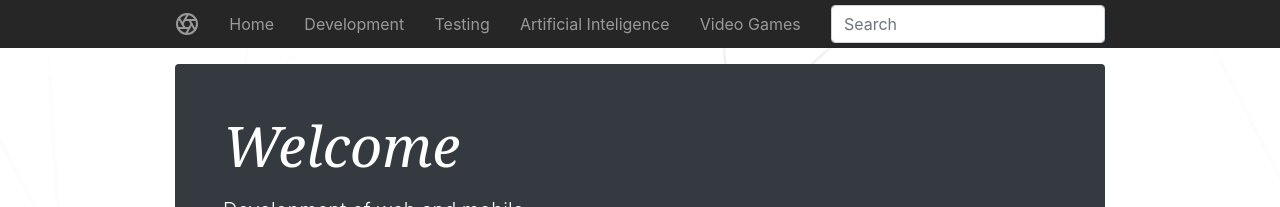
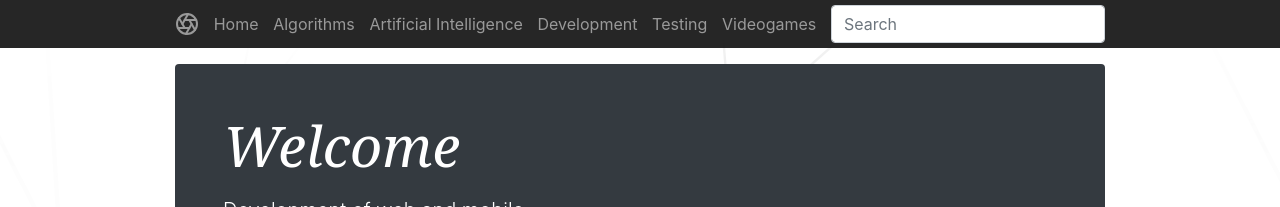
Before and after one commit to cppmx/cppmx.github.io, a Jekyll site: the page built from index.html, in a window 1280 px wide. Shown: the top 207 px of the page. Built offline with Jekyll 4.4.1, drawn with Linux system fonts in a browser that asks for light colours.

Commit message:
Get menus from section config file

```diff
--- a/_includes/main_navigation.html
+++ b/_includes/main_navigation.html
@@ -4,11 +4,11 @@
             <svg xmlns="http://www.w3.org/2000/svg" width="24" height="24" viewBox="0 0 24 24" fill="none" stroke="currentColor" stroke-width="2" stroke-linecap="round" stroke-linejoin="round" class="d-block mx-auto"><circle cx="12" cy="12" r="10"></circle><line x1="14.31" y1="8" x2="20.05" y2="17.94"></line><line x1="9.69" y1="8" x2="21.17" y2="8"></line><line x1="7.38" y1="12" x2="13.12" y2="2.06"></line><line x1="9.69" y1="16" x2="3.95" y2="6.06"></line><line x1="14.31" y1="16" x2="2.83" y2="16"></line><line x1="16.62" y1="12" x2="10.88" y2="21.94"></line></svg>
         </a>
         <a class="py-2 d-none d-md-inline-block" href="{{ "/" | absolute_url }}">Home</a>
-        <a class="py-2 d-none d-md-inline-block" href="{{ "/development.html" | absolute_url }}">Development</a>
-        <a class="py-2 d-none d-md-inline-block" href="{{ "/testing.html" | absolute_url }}">Testing</a>
-        <a class="py-2 d-none d-md-inline-block" href="{{ "/ai.html" | absolute_url }}">Artificial Inteligence</a>
-        <a class="py-2 d-none d-md-inline-block" href="{{ "/videogames.html" | absolute_url }}">Video Games</a>
-        <!--<a class="py-2 d-none d-md-inline-block" href="{{ "/calculator.html" | absolute_url }}">Cost Calculator</a>-->
+        {% assign sections = site.data.sections | sort: 'name' %}
+        {% for section in sections %}
+            {% assign section_url = '/' | append: section.url | append: '.html' %}
+            <a class="py-2 d-none d-md-inline-block" href="{{ section_url | absolute_url }}">{{ section.name }}</a>
+        {% endfor %}
         <form class="form-inline my-2 my-md-0" action="{{ "/search.html" | absolute_url }}">
             <input class="form-control" type="text" placeholder="Search" name="query" id="search-box" pattern=".{3,}" title="At least 3 characters" required>
         </form>
```
